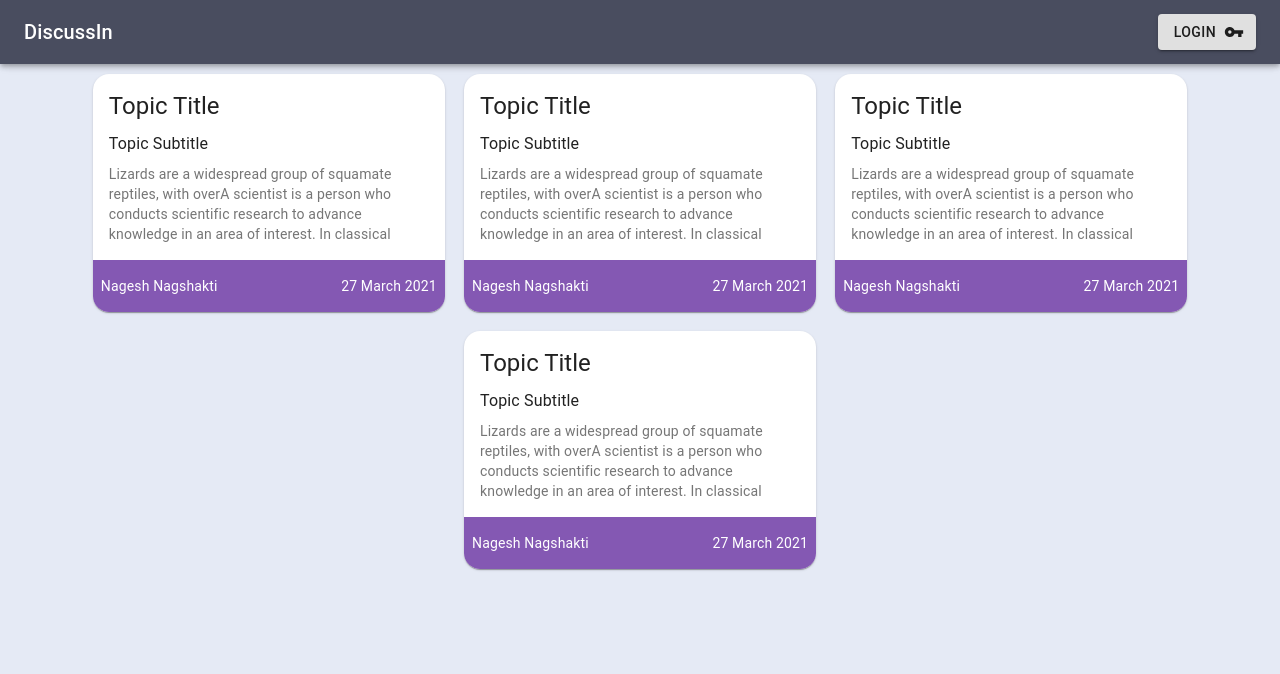
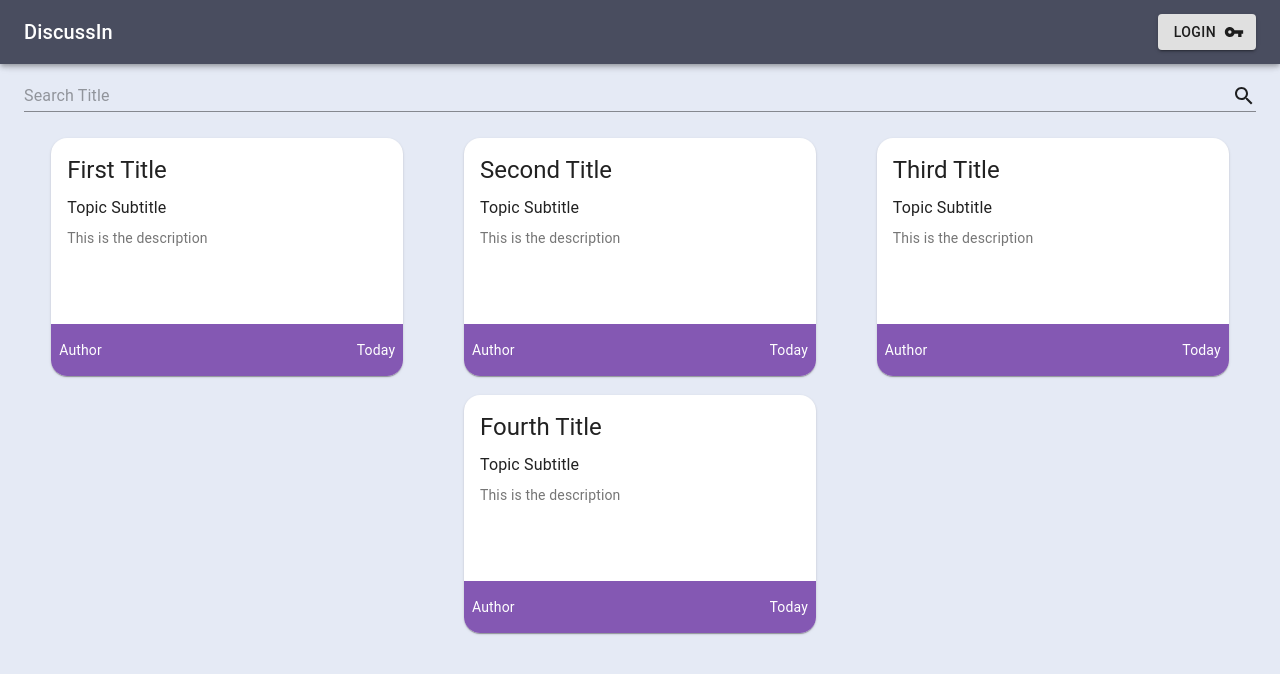
Before and after one commit to VirajJadhav/DiscussIn, a React (Create React App) app in the folder frontend/: page / in a window 1280 px wide. Shown: the top 674 px of the page. Built offline with nearby package versions, Linux system fonts and the light colour scheme.

Commit message:
feat: search by title in dashboard

```diff
--- a/frontend/src/components/RoomCard/index.jsx
+++ b/frontend/src/components/RoomCard/index.jsx
@@ -31,30 +31,30 @@ const useStyles = makeStyles(theme => ({
   },
 }));
 
-export default function RoomCard() {
+export default function RoomCard({
+  title,
+  subTitle,
+  description,
+  author,
+  date,
+}) {
   const classes = useStyles();
 
   return (
     <Card className={classes.root}>
       <CardContent>
         <Typography gutterBottom variant="h5" component="h2" noWrap>
-          Topic Title
+          {title}
         </Typography>
         <Typography gutterBottom variant="subtitle1" component="p" noWrap>
-          Topic Subtitle
+          {subTitle}
         </Typography>
         <Typography
           variant="body2"
           color="textSecondary"
           className={classes.description}
         >
-          Lizards are a widespread group of squamate reptiles, with overA
-          scientist is a person who conducts scientific research to advance
-          knowledge in an area of interest. In classical antiquity, there was no
-          real ancient analog Lizards are a widespread group of squamate
-          reptiles, with overA scientist is a person who conducts scientific
-          research to advance knowledge in an area of interest. In classical
-          antiquity, there was no real ancient analog
+          {description}
         </Typography>
       </CardContent>
       <CardActions className={classes.cardBottom}>
@@ -66,12 +66,12 @@ export default function RoomCard() {
         >
           <Grid item>
             <Typography className={classes.ellipse} variant="body2" noWrap>
-              Nagesh Nagshakti
+              {author}
             </Typography>
           </Grid>
           <Grid item>
             <Typography variant="body2" noWrap>
-              27 March 2021
+              {date}
             </Typography>
           </Grid>
         </Grid>
--- a/frontend/src/components/RoomLayout/index.jsx
+++ b/frontend/src/components/RoomLayout/index.jsx
@@ -152,7 +152,8 @@ export default function RoomLayout({
           <Toolbar>
             <TextField
               id="message-text"
-              label="Type a message here ..."
+              label="Message"
+              placeholder="Type a message here ..."
               variant="outlined"
               fullWidth
             />
--- a/frontend/src/pages/DashBoard/index.jsx
+++ b/frontend/src/pages/DashBoard/index.jsx
@@ -1,21 +1,86 @@
-import { Grid } from "@material-ui/core";
 import React, { Component } from "react";
 import { NavBar, RoomCard } from "../../components";
+import { Container, Grid, TextField } from "@material-ui/core";
+import { Search as SearchIcon } from "@material-ui/icons";
 
 class DashBoard extends Component {
   constructor(props) {
     super(props);
-    this.state = {};
+    this.state = {
+      rooms: [
+        {
+          title: "First Title",
+          subTitle: "Topic Subtitle",
+          description: "This is the description",
+          author: "Author",
+          date: "Today",
+        },
+        {
+          title: "Second Title",
+          subTitle: "Topic Subtitle",
+          description: "This is the description",
+          author: "Author",
+          date: "Today",
+        },
+        {
+          title: "Third Title",
+          subTitle: "Topic Subtitle",
+          description: "This is the description",
+          author: "Author",
+          date: "Today",
+        },
+        {
+          title: "Fourth Title",
+          subTitle: "Topic Subtitle",
+          description: "This is the description",
+          author: "Author",
+          date: "Today",
+        },
+      ],
+      searchValue: "",
+    };
   }
   joinRoom = () => {
     this.props.history.push("/join");
   };
+  handleChange = event => {
+    this.setState({
+      [event.target.name]: event.target.value,
+    });
+  };
   render() {
+    const { rooms, searchValue } = this.state;
+    let newRooms = [];
+    newRooms = rooms.filter(data => {
+      return data.title.toLowerCase().includes(searchValue);
+    });
+
     return (
       <div>
         <NavBar />
-        <Grid container direction="row" justify="center" alignItems="center">
-          {[...Array(4)].map((data, index) => (
+
+        <Container>
+          <TextField
+            name="searchValue"
+            onChange={this.handleChange}
+            fullWidth
+            placeholder="Search Title"
+            style={{
+              margin: "1rem 0 1rem 0",
+            }}
+            InputProps={{
+              endAdornment: <SearchIcon />,
+            }}
+          />
+        </Container>
+
+        <Grid
+          container
+          direction="row"
+          justify="space-evenly"
+          alignItems="center"
+        >
+          {newRooms.map((data, index) => (
             <Grid key={`room-${index}`} item>
               <div
                 style={{
@@ -23,7 +88,13 @@ class DashBoard extends Component {
                 }}
                 onClick={this.joinRoom}
               >
-                <RoomCard />
+                <RoomCard
+                  title={data.title}
+                  subTitle={data.subTitle}
+                  description={data.description}
+                  author={data.author}
+                  date={data.date}
+                />
               </div>
             </Grid>
           ))}
```
